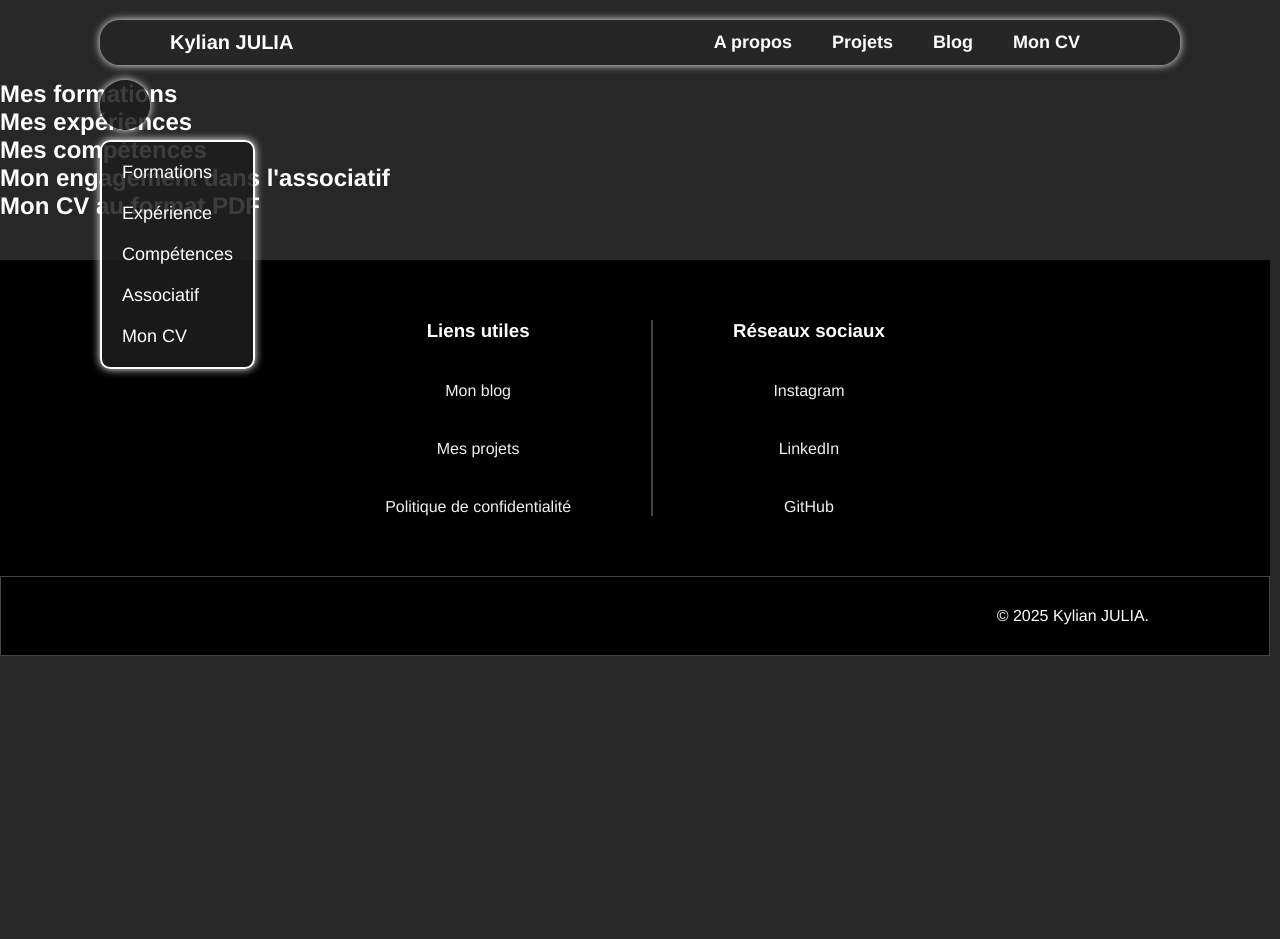
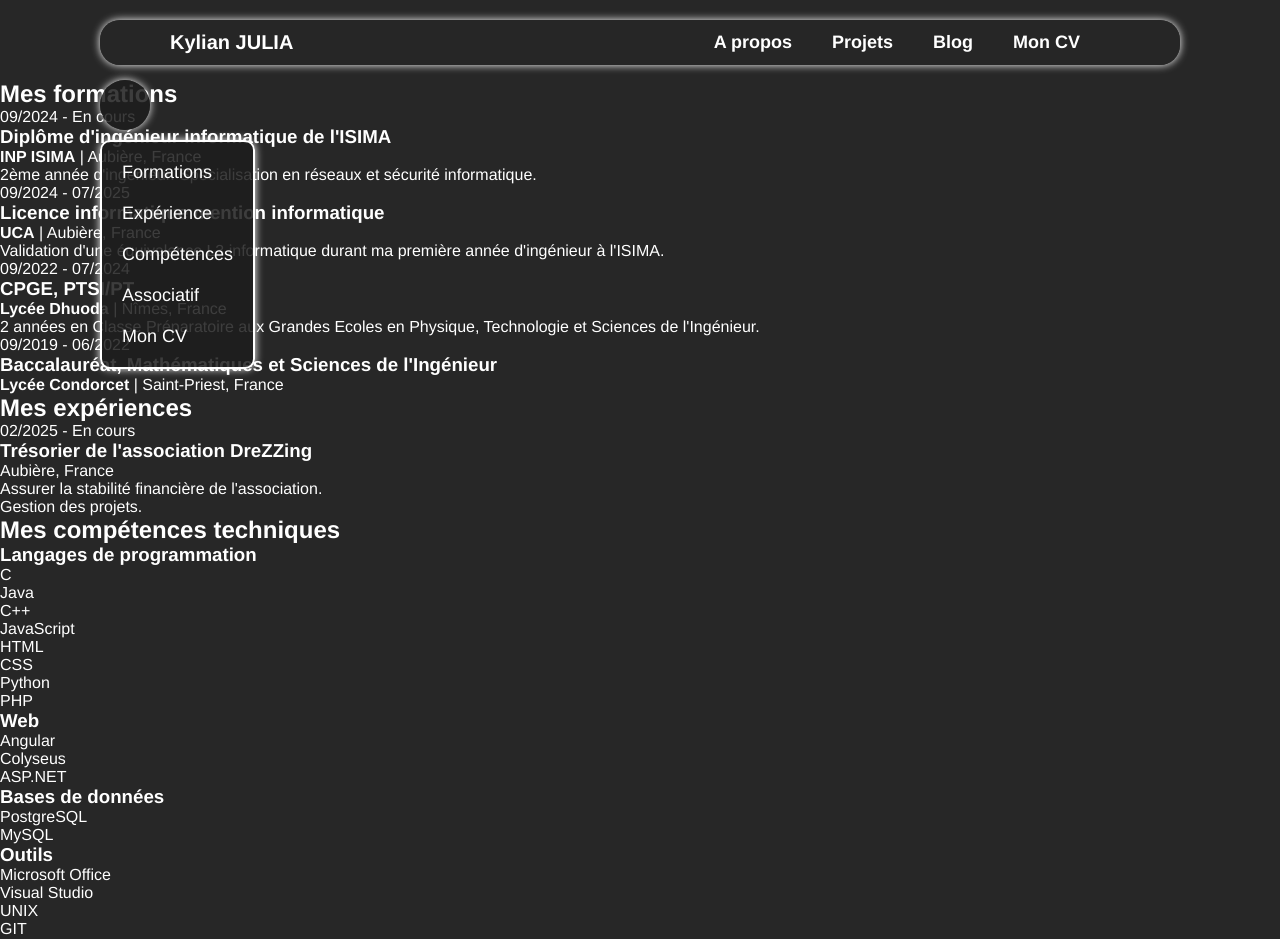
Before and after one commit to kylianjoff/kylianjulia, an Angular app in the folder kylianjulia/: page /about in a window 1280 px wide. Shown: the top 939 px of the page. Before the commit the page ends 880 px from the top, so only its background shows below. Built offline with nearby package versions, Linux system fonts and the light colour scheme.

Commit message:
Mon CV en html
Pas encore de css

```diff
--- a/kylianjulia/src/app/about/about.html
+++ b/kylianjulia/src/app/about/about.html
@@ -16,14 +16,110 @@
 
     <section id="formations">
         <h2>Mes formations</h2>
+        <section class="formation">
+            <div class="col-g">
+                <p>09/2024 - En cours</p>
+            </div>
+            <div class="col-d">
+                <h3>Diplôme d'ingénieur informatique de l'ISIMA</h3>
+                <p><b>INP ISIMA</b> | Aubière, France</p>
+                <p>2ème année d'ingénieur. Spécialisation en réseaux et sécurité informatique.</p>
+            </div>
+        </section>
+        <section class="formation">
+            <div class="col-g">
+                <p>09/2024 - 07/2025</p>
+            </div>
+            <div class="col-d">
+                <h3>Licence informatique mention informatique</h3>
+                <p><b>UCA</b> | Aubière, France</p>
+                <p>Validation d'une équivalence L3 informatique durant ma première année d'ingénieur à l'ISIMA.</p>
+            </div>
+        </section>
+        <section class="formation">
+            <div class="col-g">
+                <p>09/2022 - 07/2024</p>
+            </div>
+            <div class="col-d">
+                <h3>CPGE, PTSI/PT</h3>
+                <p><b>Lycée Dhuoda</b> | Nîmes, France</p>
+                <p>2 années en Classe Préparatoire aux Grandes Ecoles en Physique, Technologie et Sciences de l'Ingénieur.</p>
+            </div>
+        </section>
+        <section class="formation">
+            <div class="col-g">
+                <p>09/2019 - 06/2022</p>
+            </div>
+            <div class="col-d">
+                <h3>Baccalauréat, Mathématiques et Sciences de l'Ingénieur</h3>
+                <p><b>Lycée Condorcet</b> | Saint-Priest, France</p>
+            </div>
+        </section>
     </section>
 
     <section id="experiences">
         <h2>Mes expériences</h2>
+        <section class="experience">
+            <div class="col-g">
+                <p>02/2025 - En cours</p>
+            </div>
+            <div class="col-d">
+                <h3>Trésorier de l'association DreZZing</h3>
+                <p>Aubière, France</p>
+                <ul>
+                    <li>Assurer la stabilité financière de l'association.</li>
+                    <li>Gestion des projets.</li>
+                </ul>
+            </div>
+        </section>
     </section>
 
     <section id="competences">
-        <h2>Mes compétences</h2>
+        <h2>Mes compétences techniques</h2>
+        <section class="competence">
+            <h3>Langages de programmation</h3>
+            <ul>
+                <li>C</li>
+                <li>Java</li>
+                <li>C++</li>
+                <li>JavaScript</li>
+                <li>HTML</li>
+                <li>CSS</li>
+                <li>Python</li>
+                <li>PHP</li>
+            </ul>
+        </section>
+        <section class="competence">
+            <h3>Web</h3>
+            <ul>
+                <li>Angular</li>
+                <li>Colyseus</li>
+                <li>ASP.NET</li>
+            </ul>
+        </section>
+        <section class="competence">
+            <h3>Bases de données</h3>
+            <ul>
+                <li>PostgreSQL</li>
+                <li>MySQL</li>
+            </ul>
+        </section>
+        <section class="competence">
+            <h3>Outils</h3>
+            <ul>
+                <li>Microsoft Office</li>
+                <li>Visual Studio</li>
+                <li>UNIX</li>
+                <li>GIT</li>
+            </ul>
+        </section>
+        <section class="competence">
+            <h3>Cybersécurité</h3>
+            <ul>
+                <li>OWASP</li>
+                <li>Pentesting</li>
+            </ul>
+        </section>
     </section>
 
     <section id="associatif">
@@ -32,5 +128,9 @@
 
     <section id="moncv">
         <h2>Mon CV au format PDF</h2>
+        <div class="tel-cv">
+            <a href="">Mon CV français</a>
+            <a href="">My english resume</a>
+        </div>
     </section>
 </main>
```
